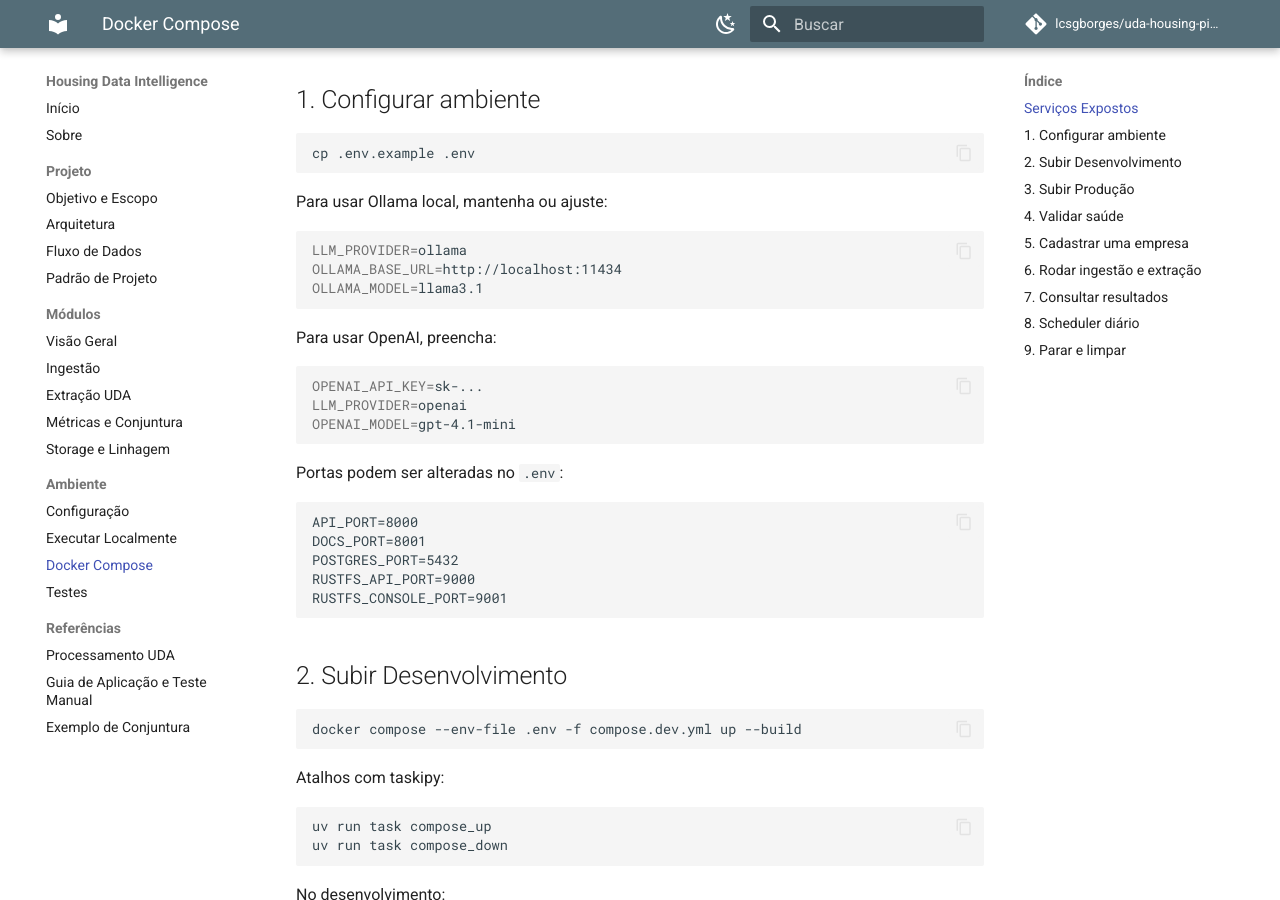
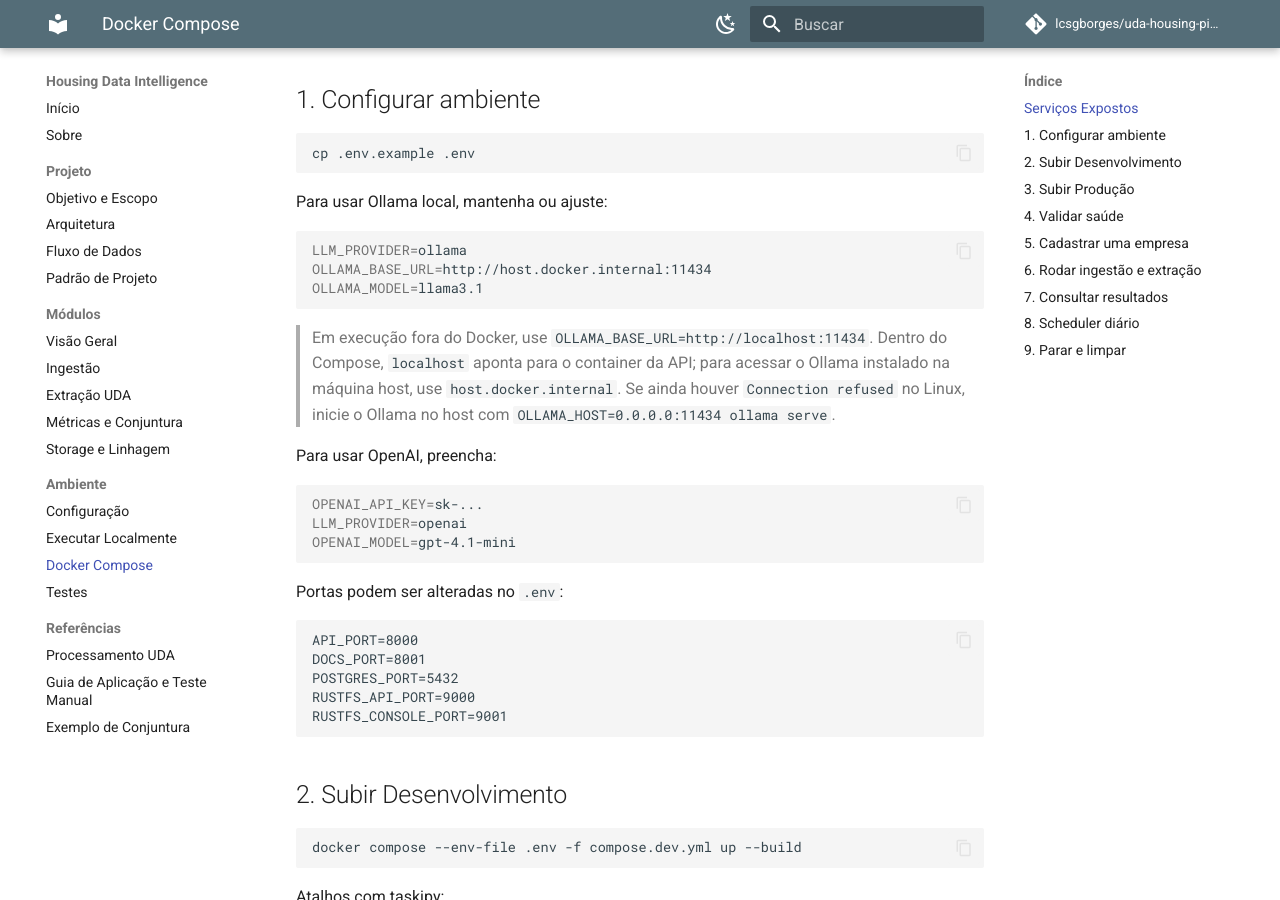
Before and after one commit to lcsgborges/uda-housing-pipeline, an MkDocs documentation site: the page built from docs/como_rodar_com_compose.md, in a window 1280 px wide and 900 px high, scrolled down 676 px. Built offline with MkDocs 1.6.1 and Material for MkDocs 9.7.7, drawn with Linux system fonts in a browser that asks for light colours; comment, search, counter and statistics services are not loaded.

Commit message:
fix: atualiza OLLAMA_BASE_URL para compatibilidade com Docker e melhora a documentação

````diff
--- a/docs/como_rodar_com_compose.md
+++ b/docs/como_rodar_com_compose.md
@@ -23,9 +23,15 @@
 
 ```bash
 LLM_PROVIDER=ollama
-OLLAMA_BASE_URL=http://localhost:11434
+OLLAMA_BASE_URL=http://host.docker.internal:11434
 OLLAMA_MODEL=llama3.1
 ```
+
+> Em execução fora do Docker, use `OLLAMA_BASE_URL=http://localhost:11434`.
+> Dentro do Compose, `localhost` aponta para o container da API; para acessar o Ollama
+> instalado na máquina host, use `host.docker.internal`.
+> Se ainda houver `Connection refused` no Linux, inicie o Ollama no host com
+> `OLLAMA_HOST=0.0.0.0:11434 ollama serve`.
 
 Para usar OpenAI, preencha:
 
````
Also changed, not shown: README.md (+4 -1 lines), docs/ambiente/configuracao.md (+10 -0 lines), docs/modulos/extracao.md (+3 -1 lines), 3 other files.
